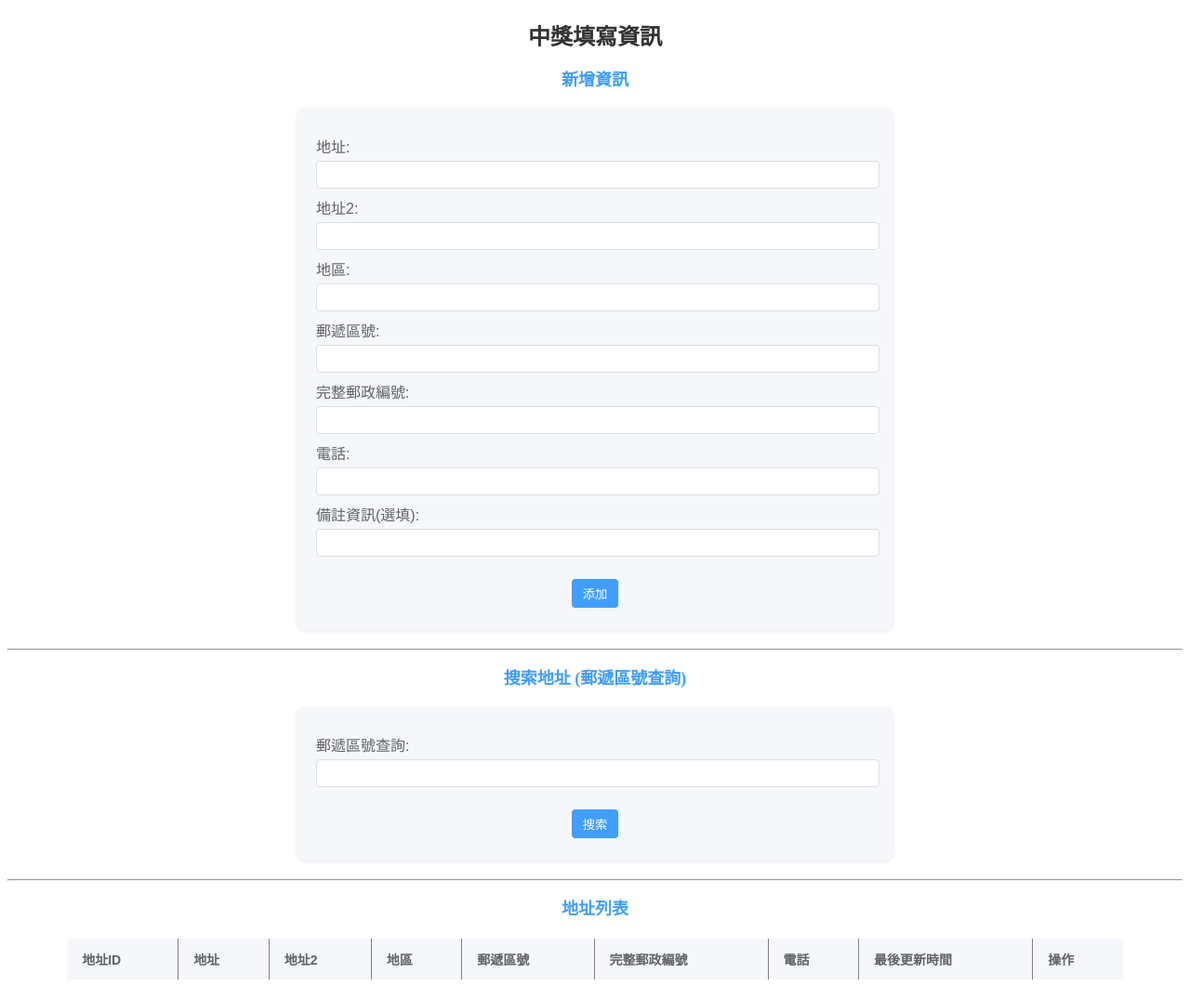
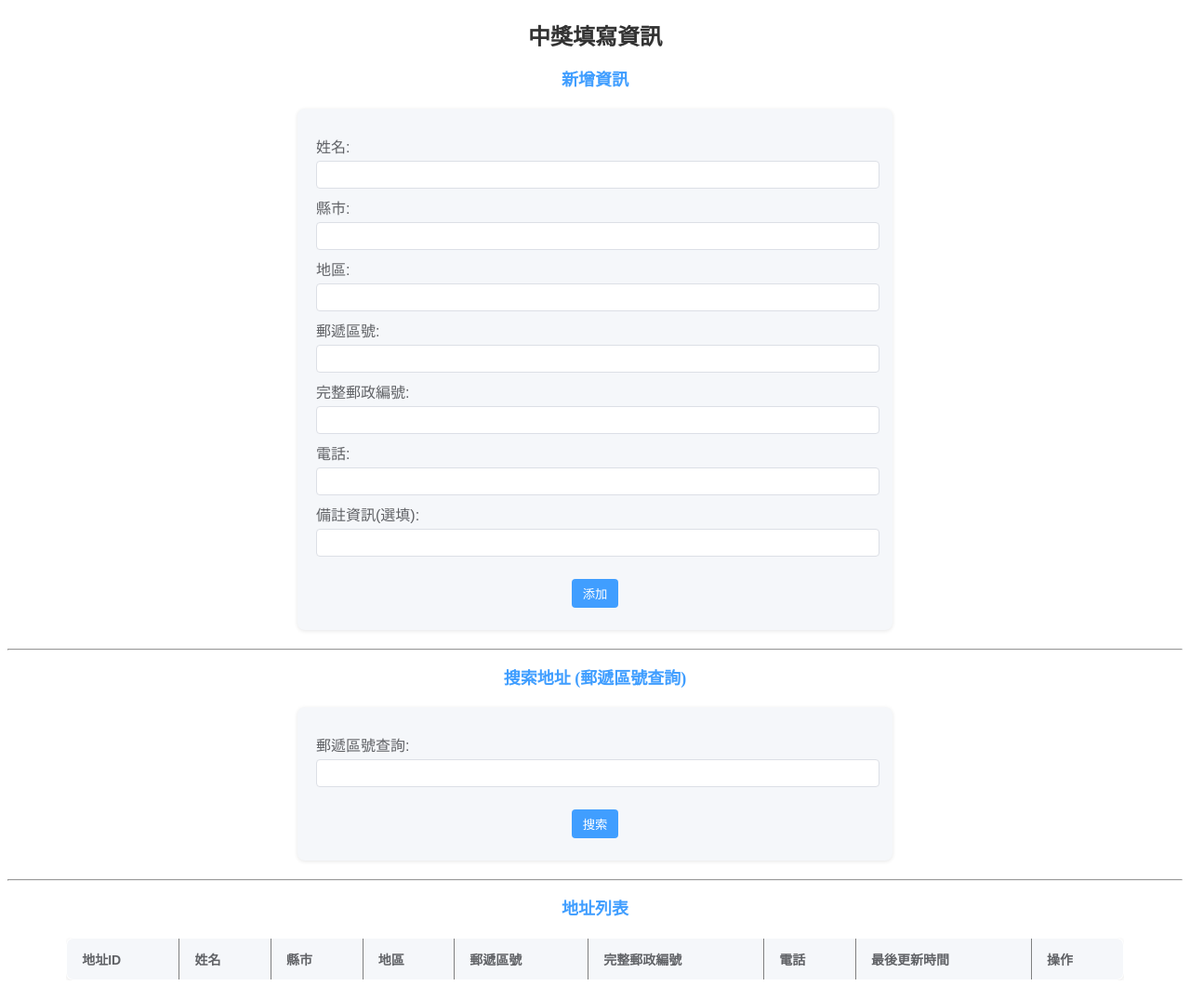
Before and after one commit to PoyuTseng/1131Database, a Flask app: page / in a window 1280 px wide. Shown: the whole page at 93% size. Run offline with Flask 3, Linux system fonts and the light colour scheme; data that the repository does not hold is empty.

Commit message:
ERdiagram

```diff
--- a/Database-HW02/templates/index.html
+++ b/Database-HW02/templates/index.html
@@ -148,10 +148,10 @@
     <!-- 新增資料表單 -->
     <h2>新增資訊</h2>
     <form method="POST">
-        <label for="address">地址:</label>
+        <label for="address">姓名:</label>
         <input type="text" id="address" name="address" required><br>
 
-        <label for="address2">地址2:</label>
+        <label for="address2">縣市:</label>
         <input type="text" id="address2" name="address2"><br>
 
         <label for="district">地區:</label>
@@ -193,8 +193,8 @@
             <thead>
                 <tr>
                     <th>地址ID</th>
-                    <th>地址</th>
-                    <th>地址2</th>
+                    <th>姓名</th>
+                    <th>縣市</th>
                     <th>地區</th>
                     <th>郵遞區號</th>
                     <th>完整郵政編號</th>
```
Also changed, not shown: Database-HW02/ER-diagram.png (added), Database-HW02/ER-diagram.webp (added).
